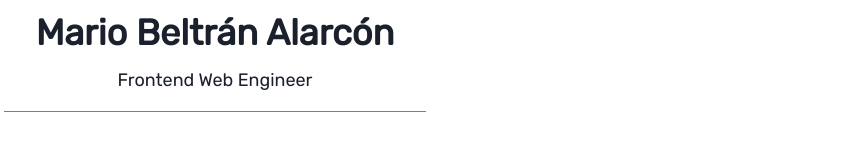
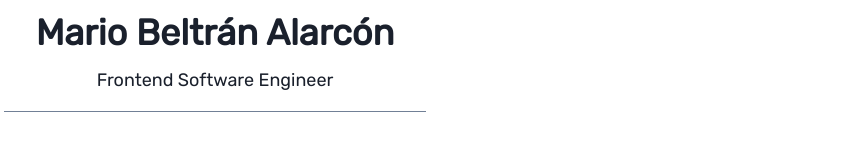
Before and after one commit to Belco90/personal-website, a Next.js app: page / in a window 1280 px wide. Shown: the part 443-603 px from the top of the page, without its empty margins (425-1280 px from the left). Built offline with nearby package versions, Linux system fonts and the light colour scheme; no server answers.

Commit message:
Update job position

```diff
--- a/package.json
+++ b/package.json
@@ -2,7 +2,7 @@
   "name": "mario-web",
   "private": true,
   "version": "1.0.0",
-  "description": "Mario Beltrán Alarcón - Frontend Web Engineer",
+  "description": "Mario Beltrán Alarcón - Frontend Software Engineer",
   "repository": {
     "type": "git",
     "url": "https://github.com/Belco90/mario-web"
--- a/src/components/SEO.js
+++ b/src/components/SEO.js
@@ -14,7 +14,7 @@ function SEO({ description = config.description, title }) {
       <title>{`${title} | ${defaultTitle}`}</title>
       <meta name="robots" content="follow, index" />
       <meta name="description" content={description} />
-      <meta name="keywords" content="JavaScript Engineer" />
+      <meta name="keywords" content="Frontend Software Engineer" />
       <meta property="og:type" content="website" />
       <meta property="og:title" content={title} />
       <meta property="og:description" content={description} />
--- a/src/config.js
+++ b/src/config.js
@@ -2,9 +2,9 @@ export default {
   title: 'Mario Beltrán Website',
   author: {
     name: 'Mario Beltrán',
-    summary: 'Frontend Web Engineer',
+    summary: 'Frontend Software Engineer',
   },
-  description: 'Mario Beltrán - Frontend Web Engineer',
+  description: 'Mario Beltrán - Frontend Software Engineer',
   social: {
     email: 'belco90@gmail.com',
     twitter: 'belcoDev',
--- a/src/pages/index.js
+++ b/src/pages/index.js
@@ -76,7 +76,7 @@ const Index = () => {
                 Mario Beltrán Alarcón
               </Heading>
               <Heading as="h2" fontSize="lg" fontWeight="normal">
-                Frontend Web Engineer
+                Frontend Software Engineer
               </Heading>
             </Box>
           </motion.div>
```
